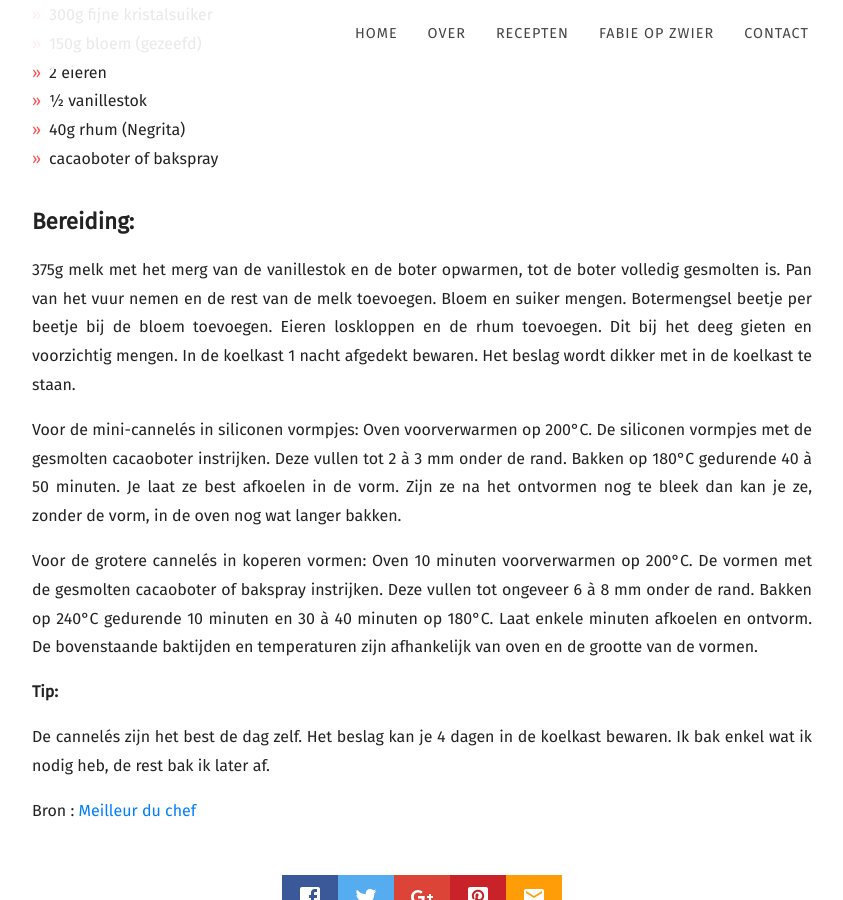
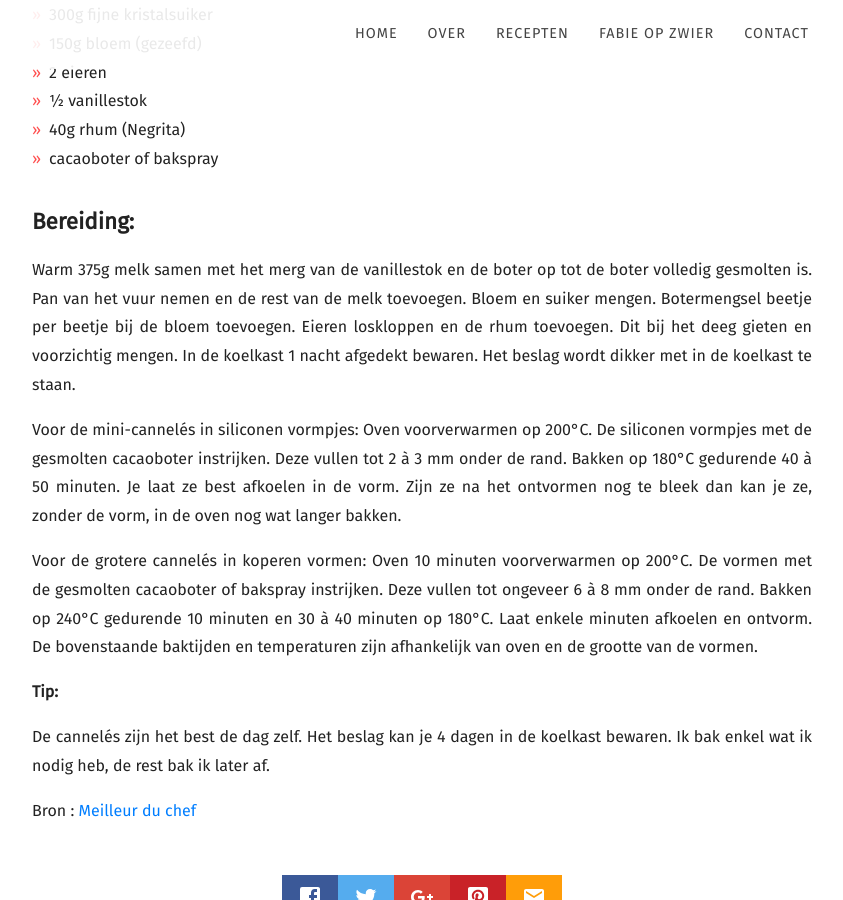
Before and after one commit to fabilicious/fabilicious.github.io, a Jekyll site: the page built from recipes/_posts/2019-12-30-Cannelés_Bordelais.md, in a window 1280 px wide and 900 px high, scrolled down 1290 px. Shown: the whole window, without its empty margins (58-901 px from the left). Built offline with Jekyll 4.4.1, drawn with Linux system fonts in a browser that asks for light colours; nearby versions of some CDN libraries; some web fonts are replaced.

Commit message:
Update 2019-12-30-Cannelés_Bordelais.md

```diff
--- a/recipes/_posts/2019-12-30-Cannelés_Bordelais.md
+++ b/recipes/_posts/2019-12-30-Cannelés_Bordelais.md
@@ -28,7 +28,7 @@ Het is een wispelturig deeg en heb verschillende recepten uitgeprobeerd om uitei
 
 <!--more-->
 
-375g melk met het merg van de vanillestok  en de boter opwarmen, tot de boter volledig gesmolten is.
+Warm 375g melk samen met het merg van de vanillestok en de boter op tot de boter volledig gesmolten is.
 Pan van het vuur nemen en de rest van de melk toevoegen.
 Bloem en suiker mengen.
 Botermengsel beetje per beetje bij de bloem toevoegen.
```
